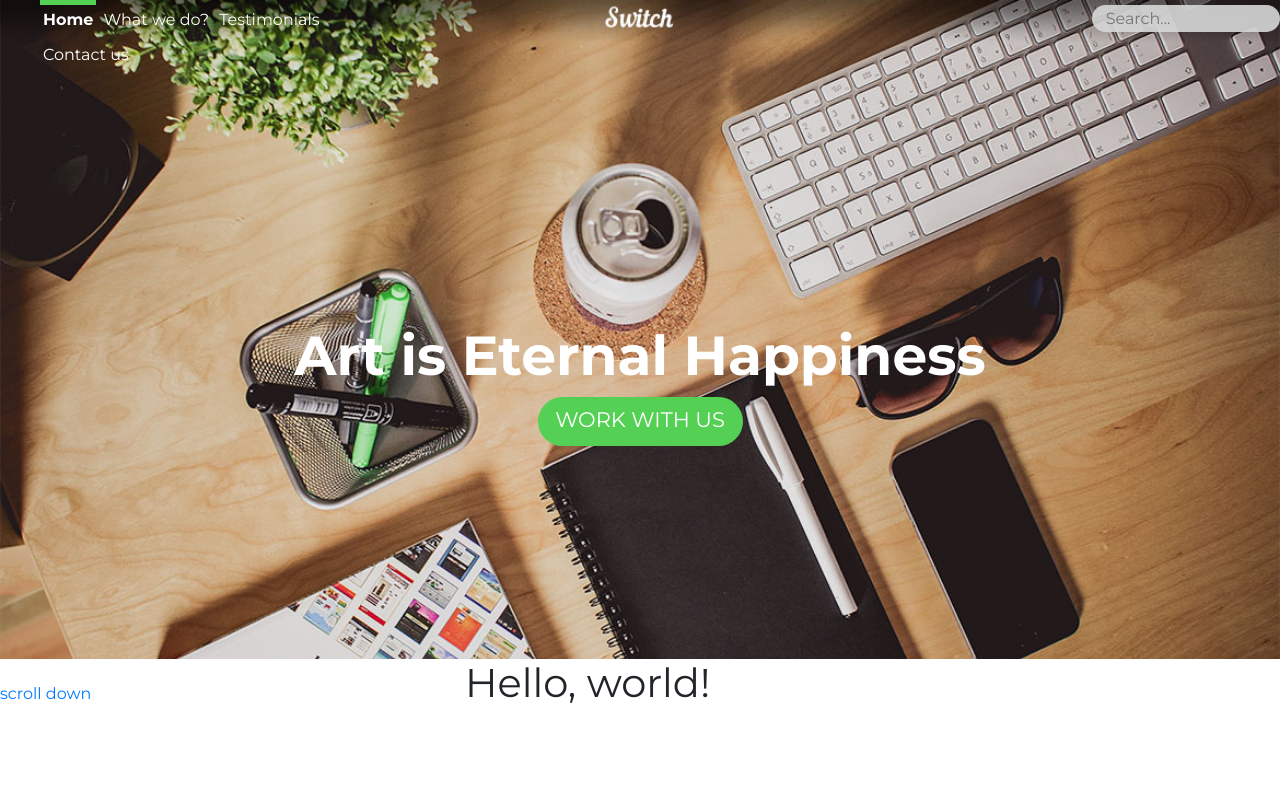
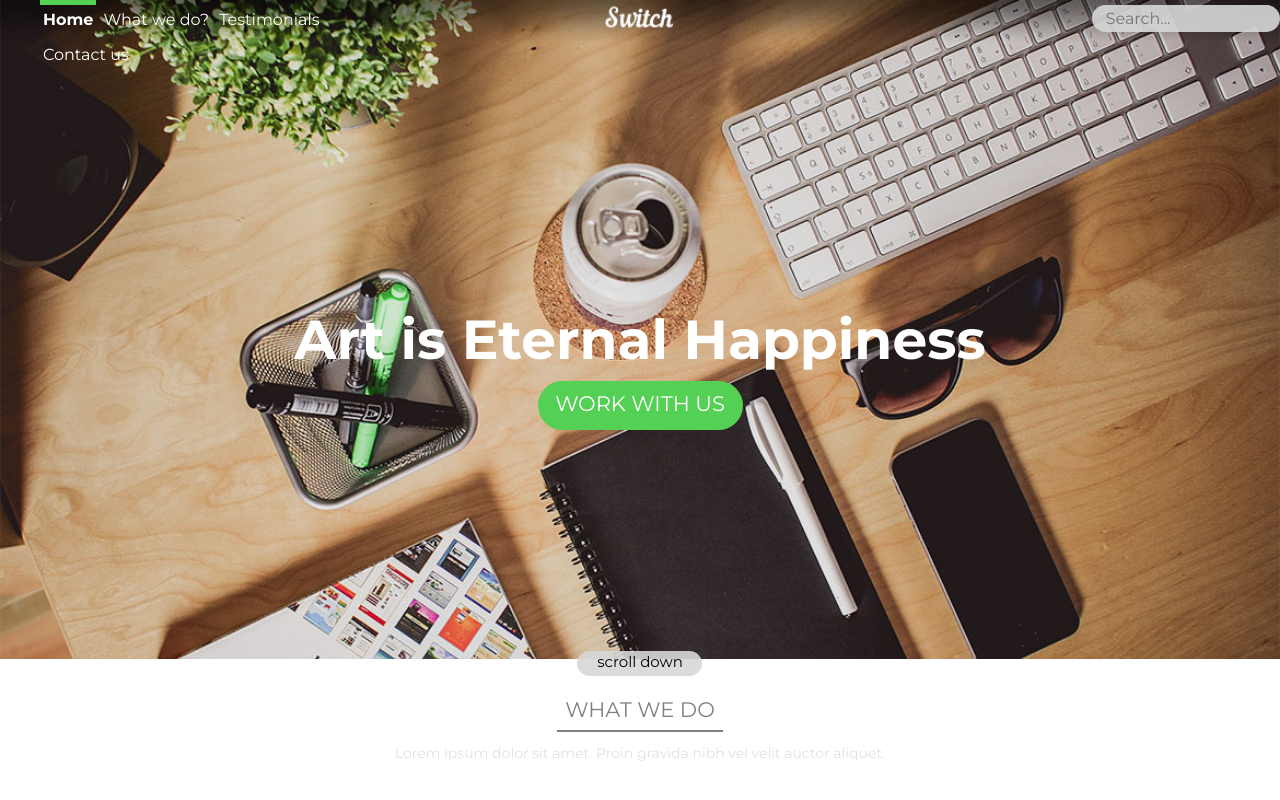
Before and after one commit to NellyUG/ReposiveDesign2, a plain HTML site: page index.html in a window 1280 px wide. Drawn offline with nearby package versions, Linux system fonts and the light colour scheme.

Commit message:
Scroll down y Section

```diff
--- a/estilo.css
+++ b/estilo.css
@@ -59,7 +59,7 @@ li a{
 	margin-top: 5px;
 }
 #center-header{
-	height: 596px;
+	height: 565px;
 }
 #centradito{
 	display: flex;
@@ -90,3 +90,47 @@ li a{
 	transform: scale(1.05);
 	transition: 0.5s ease all;
 }
+#scrollbtn{
+	display: flex;
+	justify-content: center;
+	align-items:center;
+	flex-direction: column;
+}
+#scrollbtn a{
+	background: rgba(215,215,215,0.9);
+	color: #000000;
+	text-align: center;
+	display: block;
+	width: 125px;
+	height: 25px;
+	border: none;
+	border-radius: 15px;
+	padding: 7px, 14px;
+	font-weight: normal;
+	font-size: 15px;
+}
+#scrollbtn a:hover{
+	text-decoration: none;
+	background:#4fffff;
+	transform: scale(1.05);
+	transition: 0.5s ease all;
+}
+#centrado{
+	display: flex;
+	justify-content: center;
+	align-items:center;
+	flex-direction: column;
+	margin-top: 30px;
+}
+#centrado h1{
+	color:#828181;
+	font-size: 21px;
+	border-bottom: 2px solid;
+	color: #828181;
+	padding: 8px;
+}
+#centrado h2{
+	color:#e2e1e1;
+	font-size: 14px;
+	margin-top: 5px;
+}
--- a/index.html
+++ b/index.html
@@ -31,12 +31,24 @@
         <a href="#" class="d-block text-center">WORK WITH US</a>
       </div>
     </div>
-    <div>
-      <a href="#">scroll down</a>
+      <div class="row">
+        <div class="col-md-2 offset-md-5" id="scrollbtn">
+          <a href="#" class="d-block text-center">scroll down</a>
+        </div>
+      </div>
     </div>
-  </header>
+    </div>
+      </header>
+      <section class="container-fluid">
+        <div class="row" id="whatwedo">
+          <div class="col-md-12" id="centrado">
+            <h1 class="text-center">WHAT WE DO</h1>
+            <h2 class="text-center">Lorem ipsum dolor sit amet. Proin gravida nibh vel velit auctor aliquet.</h2>
+          </div>
+        </div>
+      </section>
   <!-- <a href="#" class="btn btn-danger">Ir a google.com</a> -->
-  <div class="container">
+  <!--<div class="container">
     <div class="row">
       <div class="col"></div>
       <div class="col">
@@ -44,6 +56,6 @@
       </div>
       <div class="col"></div>
     </div>
-  </div>
+  </div>-->
 </body>
 </html>
```
